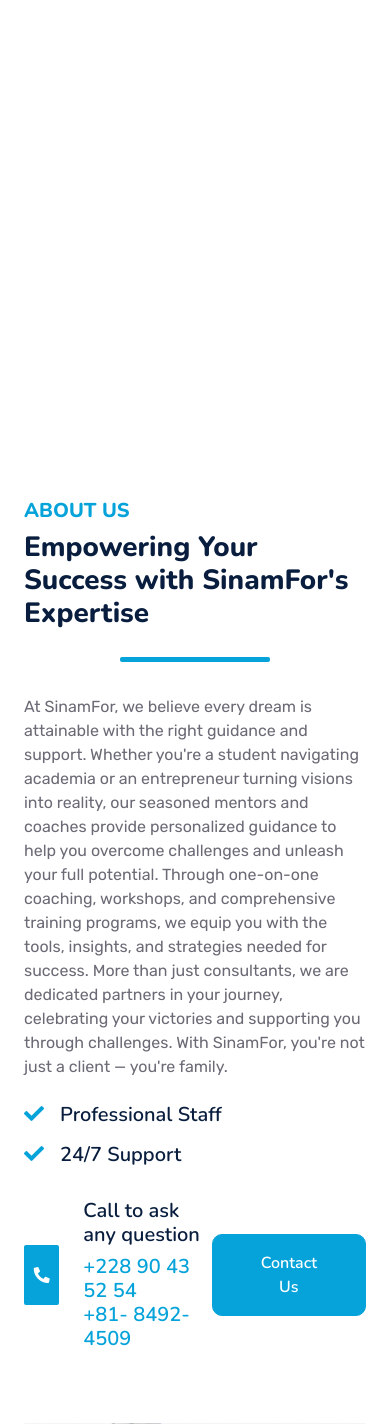
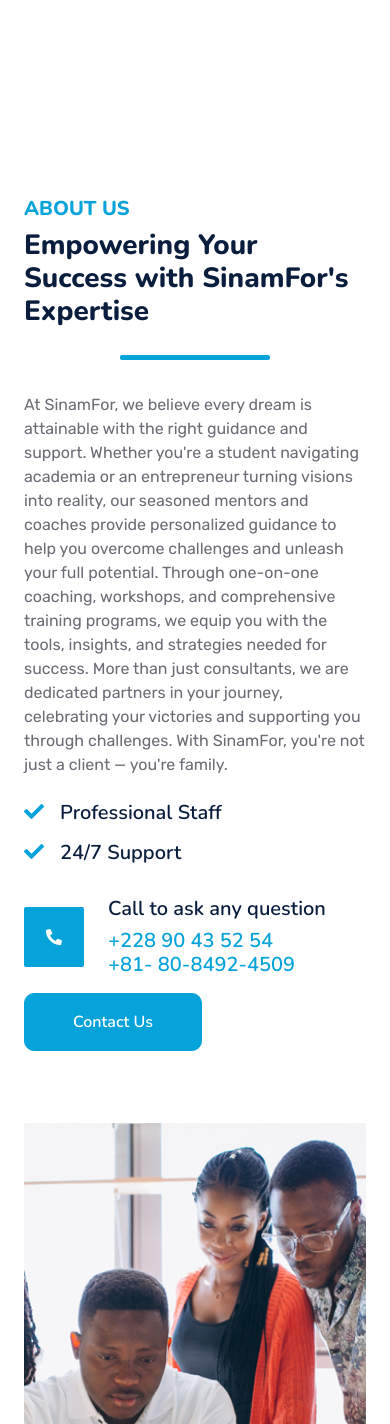
Before and after one commit to Titembaye/SinamFor, a Django app: page /about/ in a window 390 px wide. Shown: the part 614-2038 px from the top of the page. Run offline with Django 5.2, Linux system fonts and the light colour scheme; some libraries are stand-ins or nearby versions.

Commit message:
add responsive

```diff
--- a/templates/partials/_about.html
+++ b/templates/partials/_about.html
@@ -26,15 +26,15 @@
                         <h5 class="mb-3"><i class="fa fa-check text-primary me-3"></i>24/7 Support</h5>
                     </div>
                 </div>
-                <div class="d-flex align-items-center justify-content-between mb-4">
-                    <div class="d-flex align-items-center">
+                <div class="d-flex flex-column flex-md-row align-items-start align-items-md-center justify-content-between mb-4">
+                    <div class="d-flex align-items-center mb-3 mb-md-0">
                         <div class="bg-primary d-flex align-items-center justify-content-center rounded" style="width: 60px; height: 60px;">
                             <i class="fa fa-phone-alt text-white"></i>
                         </div>
                         <div class="ps-4">
                             <h5 class="mb-2">Call to ask any question</h5>
                             <h5 class="text-primary mb-0">+228 90 43 52 54</h5>
-                            <h5 class="text-primary mb-0">+81- 8492-4509</h5>
+                            <h5 class="text-primary mb-0">+81- 80-8492-4509</h5>
                         </div>
                     </div>
                     <a href="quote.html" class="btn btn-primary py-3 px-5" style="border-radius: 10px;">Contact Us</a>
--- a/templates/partials/_contact.html
+++ b/templates/partials/_contact.html
@@ -14,7 +14,7 @@
                     <div class="ps-4">
                         <h5 class="mb-2">Call to ask any question</h5>
                         <h5 class="text-primary mb-0">Togo : +228 90 43 52 54</h5>
-                        <h5 class="text-primary mb-0">Japan : +81- 8492-4509</h5>
+                        <h5 class="text-primary mb-0">Japan : +81- 80- 8492-4509</h5>
                     </div>
                 </div>
             </div>
--- a/templates/partials/_footer.html
+++ b/templates/partials/_footer.html
@@ -18,7 +18,7 @@
                 </div>
                 <div class="d-flex mb-2 justify-content-center">
                     <i class="bi bi-telephone text-primary me-2"></i>
-                    <p class="mb-0">+228 90 43 52 54  / +81- 8492-4509</p>
+                    <p class="mb-0">+228 90 43 52 54  / +81- 80-8492-4509</p>
                 </div>
                 <div class="d-flex mt-4 justify-content-center">
                     <a class="btn btn-sm btn-outline-light btn-sm-square rounded-circle me-2" href="https://www.facebook.com/ge2m.org"><i class="fab fa-facebook-f fw-normal"></i></a>
--- a/templates/partials/_navbar.html
+++ b/templates/partials/_navbar.html
@@ -6,7 +6,7 @@
         <div class="col-lg-8 text-center text-lg-start mb-2 mb-lg-0">
             <div class="d-inline-flex align-items-center" style="height: 45px;">
                 <small class="me-3 text-light"><i class="fa fa-map-marker-alt me-2"></i>Lomé, Agbalepedo, zone GTA</small>
-                <small class="me-3 text-light"><i class="fa fa-phone-alt me-2"></i>+228 90 43 52 54 /+81- 8492-4509</small>
+                <small class="me-3 text-light"><i class="fa fa-phone-alt me-2"></i>+228 90 43 52 54 /+81-80-8492-4509</small>
                 <small class="text-light"><i class="fa fa-envelope-open me-2"></i>sinamfor@gmx.com</small>
             </div>
         </div>
@@ -25,12 +25,14 @@
 <!-- Navbar & Carousel Start -->
 <div class="container-fluid position-relative p-0">
     <nav class="navbar navbar-expand-lg navbar-dark px-5 py-3 py-lg-0">
+        <div class="d-flex justify-content-between align-items-center w-100">
             <a href="{% url 'home' %}" class="navbar-brand p-0">
                 <img class="w-50" src="{% static 'img/logo-1.png' %}" alt="Image">
             </a>
             <button class="navbar-toggler" type="button" data-bs-toggle="collapse" data-bs-target="#navbarCollapse">
                 <span class="fa fa-bars"></span>
             </button>
+        </div>
         <div class="collapse navbar-collapse" id="navbarCollapse">
             <div class="navbar-nav ms-auto py-0">
                 <a href="{% url 'home' %}" class="nav-item nav-link {% if is_home_page %}active{% endif %}">Home</a>
--- a/templates/partials/_present.html
+++ b/templates/partials/_present.html
@@ -2,12 +2,12 @@
 
 <!-- About Start -->
 <div class="container-fluid py-5 fadeInUp" data-wow-delay="0.1s">
-    <div class="container py-5">
+    <div class="container py-0">
         <div class="custom-section-title text-center position-relative pb-3 mb-5 mx-auto" style="max-width: 600px;">
             <h5 class="fw-bold text-primary text-uppercase">Get to Know Us</h5>
         </div>
         <div class="row g-5 justify-content-center">
-            <div class="col-lg-8" style="min-height: 500px;">
+            <div class="col-lg-8" style="min-height: 300px;">
                 <div class="position-relative h-100">
                     <div class="video-container">
                         <iframe class="responsive-iframe" src="https://www.youtube.com/embed/18rzT4JbgO0" allowfullscreen></iframe>
@@ -25,6 +25,7 @@
         width: 100%;
         padding-top: 56.25%; /* 16:9 aspect ratio */
         overflow: hidden;
+        margin-bottom: 0; /* Remove bottom margin to reduce space */
     }
     .video-container iframe {
         position: absolute;
@@ -34,4 +35,15 @@
         height: 100%;
         border: 0;
     }
+    @media (max-width: 768px) {
+        .custom-section-title {
+            margin-bottom: 2rem; /* Reduce margin bottom for smaller screens */
+        }
+        .container-fluid.pt-5 {
+            padding-top: 2rem; /* Reduce padding top for smaller screens */
+        }
+        .row.g-5 {
+            margin-bottom: 2rem; /* Reduce margin bottom for smaller screens */
+        }
+    }
 </style>
--- a/templates/partials/_sequence.html
+++ b/templates/partials/_sequence.html
@@ -23,7 +23,7 @@
                     </div>
                     <div class="d-flex align-items-center">
                         <img src="{% static 'img/flags/japan_flag.jpg' %}" alt="Japan Flag" style="height: 20px;">
-                        <h6 class="text-primary mb-0 ps-2">Japan: +81- 8492-4509</h6>
+                        <h6 class="text-primary mb-0 ps-2">Japan: +81-80- 8492-4509</h6>
                     </div>
                 </div>
             </div>
--- a/templates/partials/_service.html
+++ b/templates/partials/_service.html
@@ -16,7 +16,7 @@
                     </div>
                     <h4 class="mb-3">Business Consulting</h4>
                     <p class="m-0 mb-3">Unlock the full potential of your business with our expert consulting services tailored to your unique needs.</p>
-                    <a class="btn btn-md btn-primary rounded-circle custom-btn" href="https://bit.ly/3VyEcyL" target="_blank">Request</a>
+                    <a class="btn btn-md btn-primary rounded-circle custom-btn" href="{% url 'request' %}">Request</a>
                 </div>
             </div>
             <div class="col-lg-4 col-md-6 mb-4">
@@ -26,7 +26,7 @@
                     </div>
                     <h4 class="mb-3">Study Abroad</h4>
                     <p class="m-0 mb-3">Explore new horizons and enhance your academic journey with our study abroad programs designed for students.</p>
-                    <a class="btn btn-md btn-primary rounded-circle custom-btn" href="https://tally.so/r/w5zeVo" target="_blank">Request</a>
+                    <a class="btn btn-md btn-primary rounded-circle custom-btn" href="{% url 'request' %}">Request</a>
                 </div>
             </div>
             <div class="col-lg-4 col-md-6 mb-4">
@@ -66,7 +66,7 @@
                     </div>
                     <h4 class="mb-3">Graphic Design</h4>
                     <p class="m-0 mb-3">Enhance your brand identity and captivate your audience with our professional graphic design services.</p>
-                    <a class="btn btn-md btn-primary rounded-circle custom-btn" href="#">Request</a>
+                    <a class="btn btn-md btn-primary rounded-circle custom-btn" href="{% url 'request' %}">Request</a>
                 </div>
             </div>
         </div>
```
Also changed, not shown: templates/partials/_introduction.html (+8 -2 lines), db.sqlite3. Lines whose indentation alone changed are shown as unchanged.
